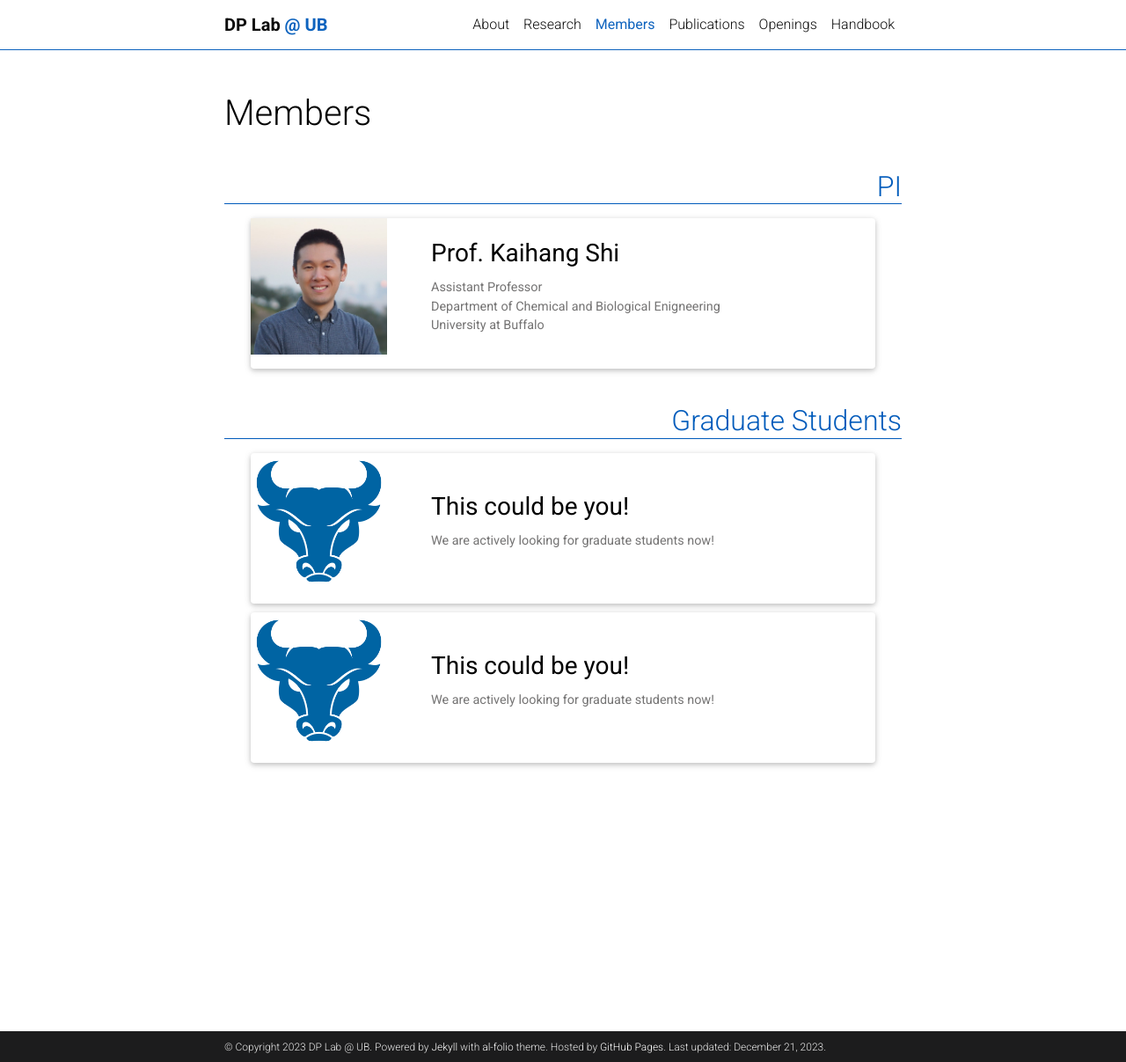
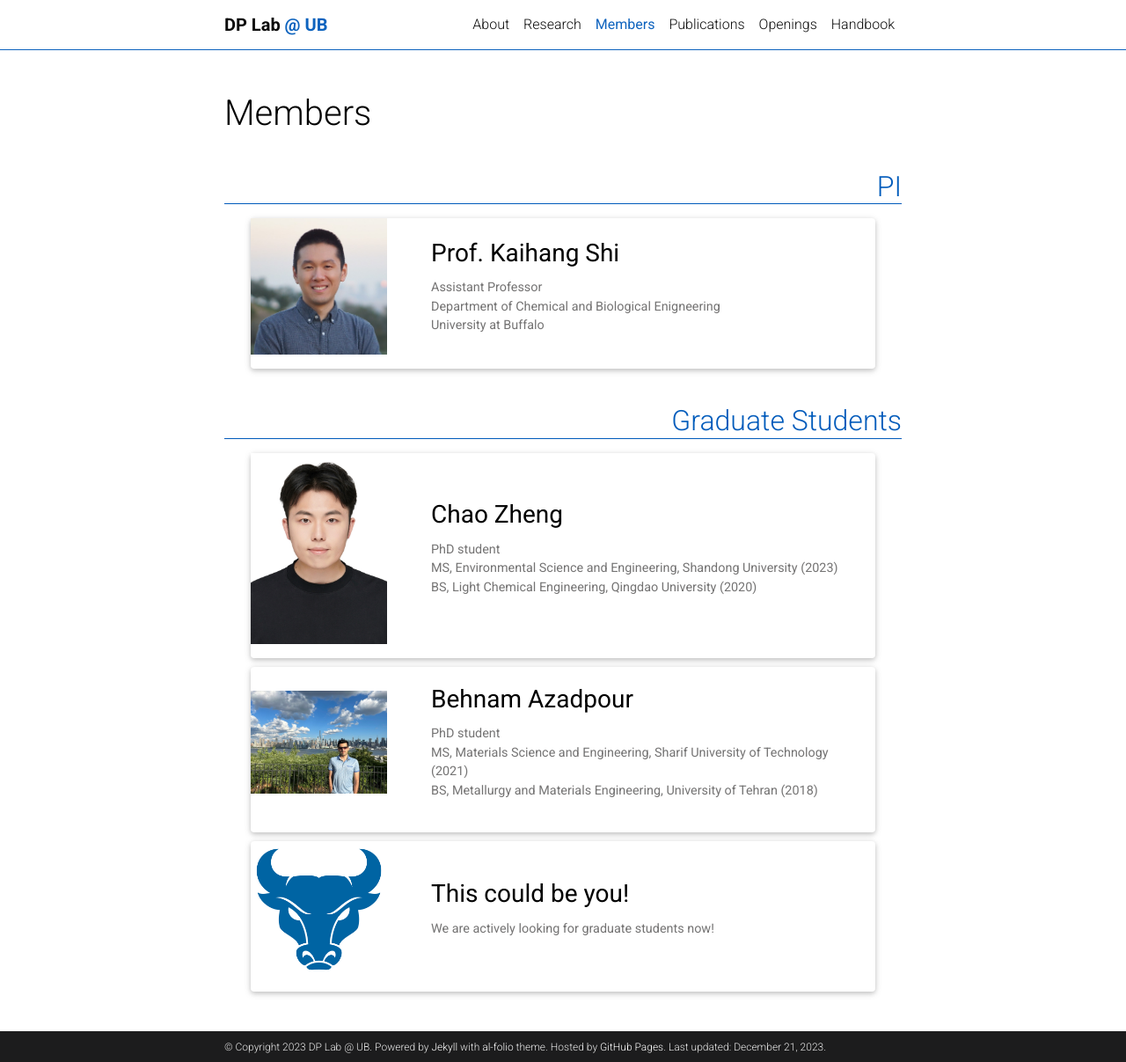
Before and after one commit to ShiResearchGroup/shiresearchgroup.github.io, a Jekyll site: the page built from _pages/members.md, in a window 1280 px wide and 1207 px high. Shown: the whole window at 88% size. Built offline with Jekyll 4.4.1, drawn with Linux system fonts in a browser that asks for light colours; full-size pictures stand in for the smaller copies a plugin makes; comment, search, counter and statistics services are not loaded; a style sheet for code colours, icons or effects is not loaded.

Commit message:
update students profile

```diff
--- /dev/null
+++ b/_projects/Behnam_Azadpour.md
@@ -0,0 +1,10 @@
+---
+layout: page
+title: Behnam Azadpour
+description: PhD student<br>MS, Materials Science and Engineering, Sharif University of Technology (2021)<br>BS, Metallurgy and Materials Engineering, University of Tehran (2018)
+img: assets/img/behnam.jpg
+redirect:
+importance: 2
+category: Graduate Students
+horizontal: true
+---
--- /dev/null
+++ b/_projects/Chao_Zheng.md
@@ -0,0 +1,10 @@
+---
+layout: page
+title: Chao Zheng
+description: PhD student<br>MS, Environmental Science and Engineering, Shandong University (2023)<br>BS, Light Chemical Engineering, Qingdao University (2020)
+img: assets/img/chao_zheng.jpg
+redirect:
+importance: 1
+category: Graduate Students
+horizontal: true
+---
```
Also changed, not shown: _projects/graduate_1.md (deleted, +0 -10 lines), _projects/graduate_2.md (+1 -1 lines).
